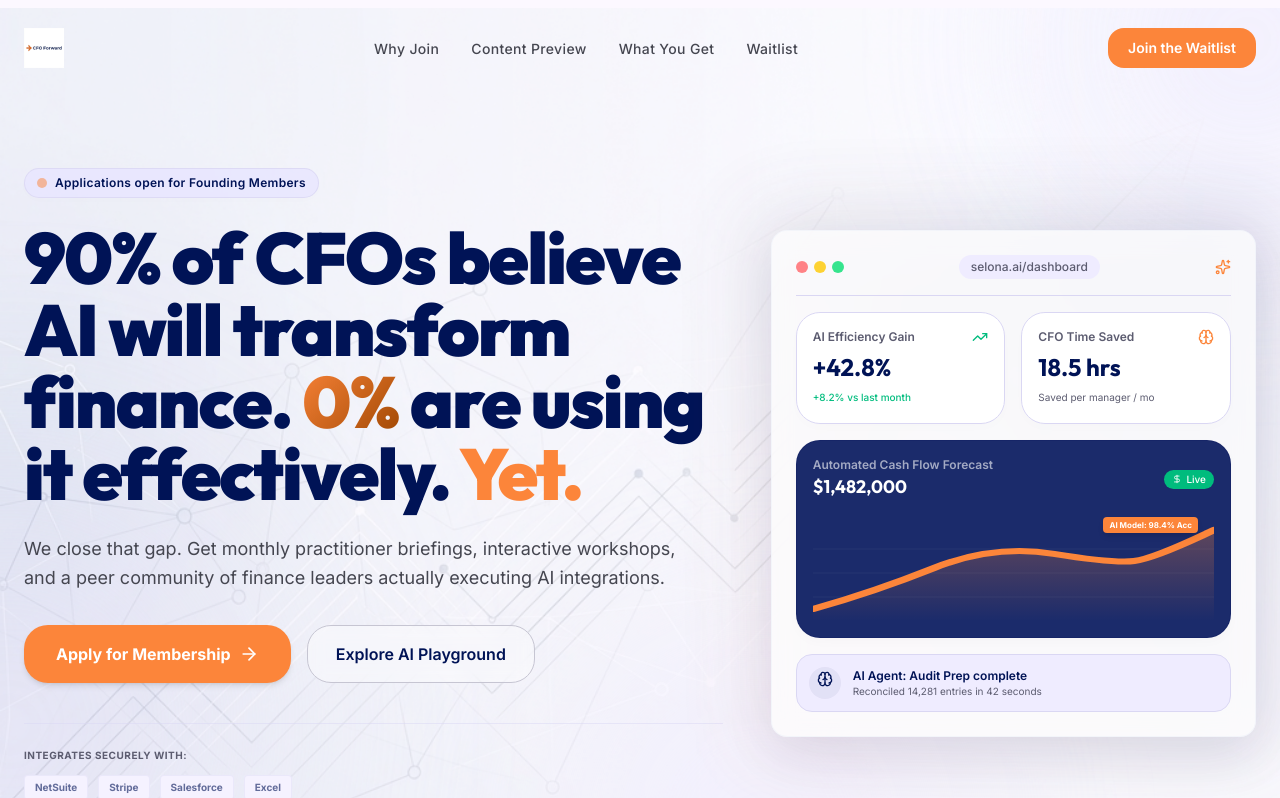
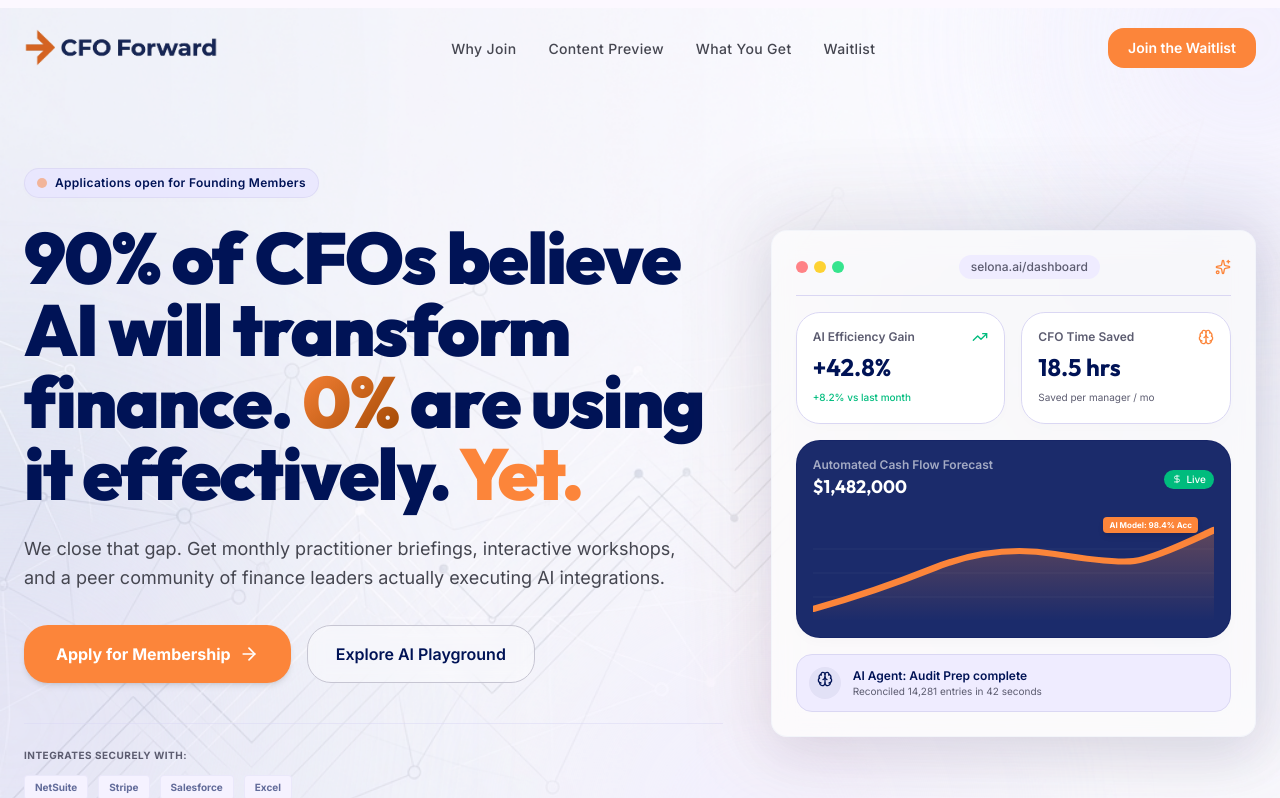
Before and after one commit to pranamyajainn/ThinkAI-CFOclub-landingpage, a Next.js app: page / in a window 1280 px wide. Shown: the top 798 px of the page. Built offline with nearby package versions, Linux system fonts and the light colour scheme.

Commit message:
autocrop logo and make transparent background

```diff
--- a/src/components/Footer.tsx
+++ b/src/components/Footer.tsx
@@ -12,8 +12,8 @@ export default function Footer() {
             <Image
               src="/cfo-forward-logo.png"
               alt="CFO Forward Logo"
-              width={140}
-              height={35}
+              width={155}
+              height={32}
               className="h-8 w-auto object-contain brightness-0 invert"
             />
           </div>
--- a/src/components/Navbar.tsx
+++ b/src/components/Navbar.tsx
@@ -39,7 +39,7 @@ export default function Navbar() {
             <Image
               src="/cfo-forward-logo.png"
               alt="CFO Forward Logo"
-              width={160}
+              width={194}
               height={40}
               className="h-10 w-auto object-contain transition-transform duration-200 group-hover:scale-[1.02]"
               priority
```
Also changed, not shown: public/cfo-forward-logo.png.
